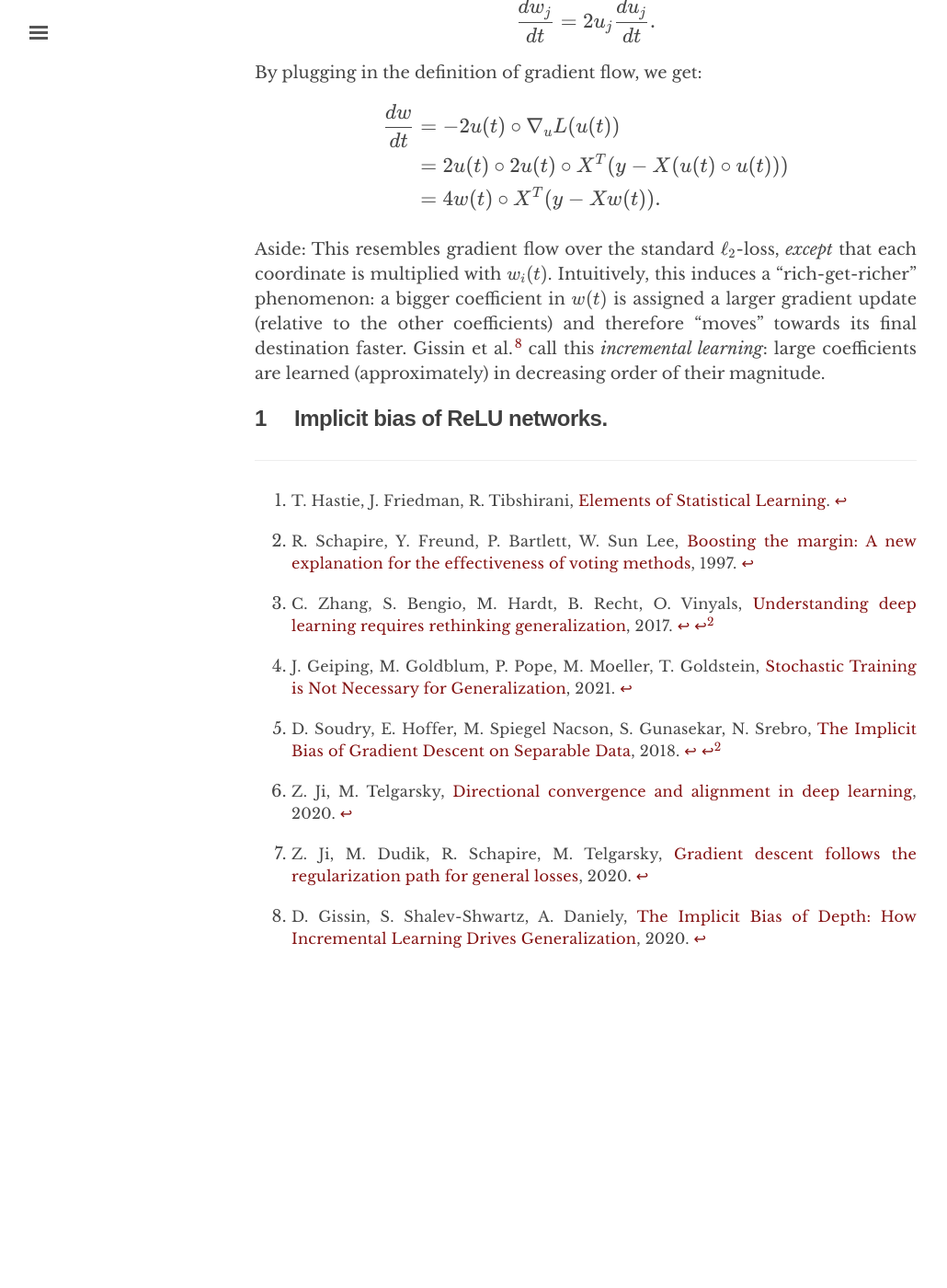
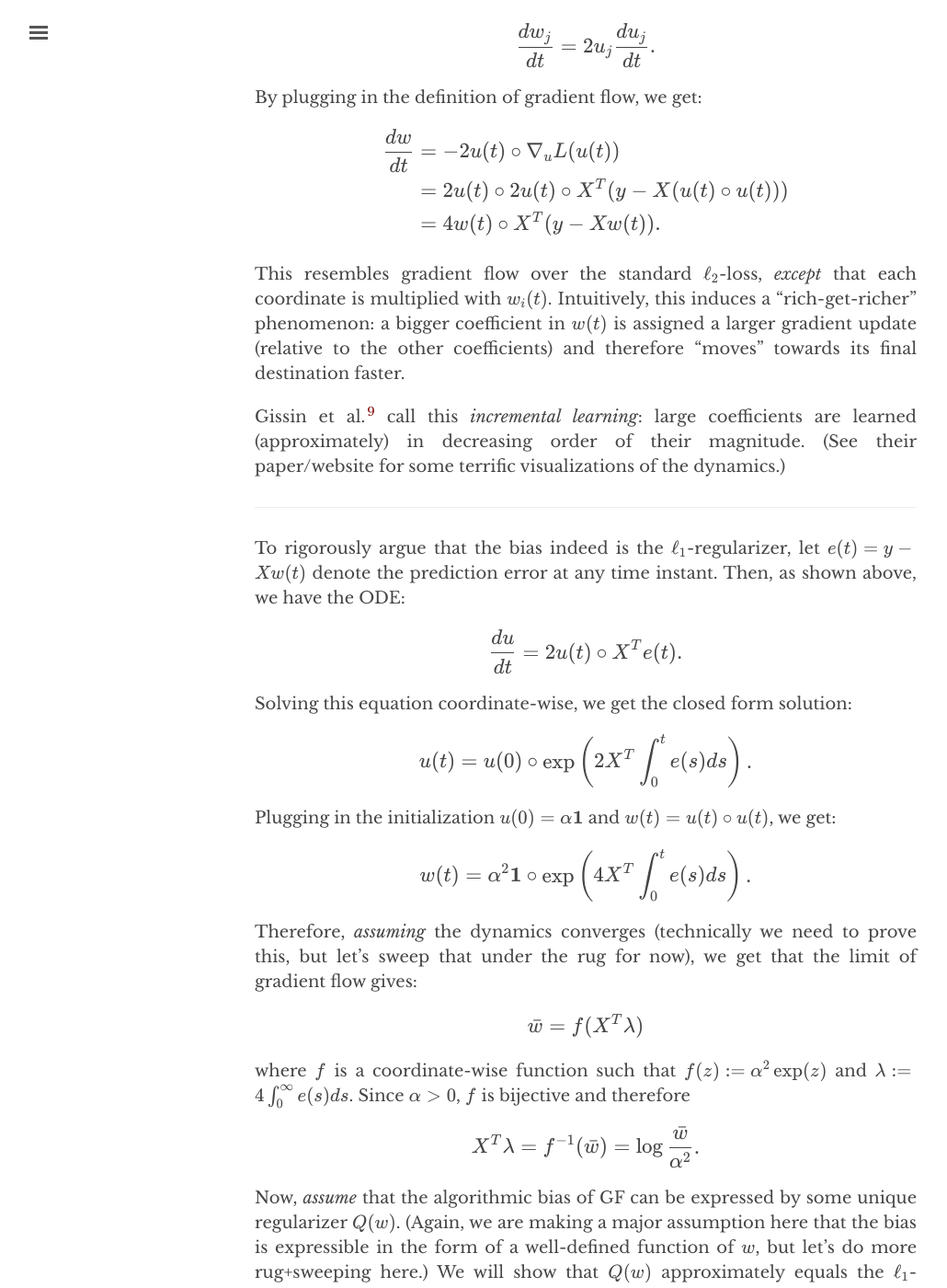
Before and after one commit to chinmayhegde/fodl, a Jekyll site: the page built from _posts/2022-01-12-generalization01.md, in a window 1280 px wide and 1400 px high, scrolled down 9674 px. Shown: the whole window at 92% size, without its empty margins (3-1033 px from the left). Built offline with Jekyll 4.4.1, drawn with Linux system fonts in a browser that asks for light colours; nearby versions of some CDN libraries; before the commit the page ends 10786 px from its top, so only the background shows below that; some of the changed text lies outside the part shown.

Commit message:
Update 2022-01-12-generalization01.md

```diff
--- a/_posts/2022-01-12-generalization01.md
+++ b/_posts/2022-01-12-generalization01.md
@@ -213,12 +213,12 @@ $$
 u = \sum_{j=1}^d v_j u_j x_j ,
 $$
 
-where the weights $(u_j, v_j)$ are trainable. This model, of course, is merely a re-parameterization of a single neuron and can only express linear functions. However, the weights interact multiplicatively, and therefore the output is a *nonlinear function of the weights*. This re-parameterization makes a world of difference in the context of gradient dynamics, and leads to a *very* different form of algorithmic bias.
+where the weights $(u_j, v_j)$ are trainable. This model, of course, is merely a re-parameterization of a single neuron and can only express linear functions. However, the weights interact multiplicatively, and therefore the output is a *nonlinear function of the weights*. This re-parameterization makes a world of difference in the context of gradient dynamics, and leads to a *very* different form of algorithmic bias, as we will show below.
 
 ### Diagonal linear models
 {:.label}
 
-For simplicity, let's just assume that $u_i = v_i$ for $i \in [d]$. (I don't believe that this assumption is important; similar conclusions should hold even if no weight tying occurs.)
+For simplicity, let's just assume that the *weights are tied* across layers, i.e., $u_i = v_i$ for $i \in [d]$. (I don't believe that this assumption is important; similar conclusions should hold even if no weight tying occurs.)
 
 Then, the prediction for any data point $x \in \R^d$ becomes
 
@@ -242,7 +242,7 @@ $$
 L(u) = \frac{1}{2} \lVert y - X(u \circ u) \rVert^2
 $$
 
-and suppose we perform gradient flow over this loss. Since $L$ is a fourth-order polynomial (quartic) function of $u$, the gradient at any $u$ is a bit more complicated:
+and suppose we perform gradient flow over this loss. Since $L$ is a fourth-order polynomial (quartic) function of $u$, the ODE governing the gradient at any time instant is a bit more complicated:
 
 $$
 \frac{du}{dt} = - \nabla_u L(u) = 2 u \circ X^T (y - X (u \circ u)) .
@@ -262,11 +262,11 @@ Somewhat curiously, we can prove that if $\alpha$ is small enough then the algor
   \end{aligned}
   $$
 
-  Suppose that gradient flow for diagonal linear networks converges to an esstimate $\bar{u}$. Then $\bar{w} = \bar{u} \circ \bar{u}$ converges to $w^*$ as $\alpha \rightarrow 0$.
+  Suppose that gradient flow for diagonal linear networks converges to an estimate $\bar{u}$. Then $\bar{w} = \bar{u} \circ \bar{u}$ converges to $w^*$ as $\alpha \rightarrow 0$.
 {:.theorem}
 
 **Proof sketch**{:.label #GFLassoProof}
-  It all comes down to the optimization dynamics. It will be helpful to understand two types of dynamics: one in the original (canonical) linear parameterization in terms of $w$, and the other in the square re-parameterization (in terms of $u$). By definition, we have $w_j = u_j^2$, and therefore
+  This proof is by Woodworth et al.[^woodworth] Let us give high level intuition first. It will be helpful to understand two types of dynamics: one in the original (canonical) linear parameterization in terms of $w$, and the other in the square re-parameterization (in terms of $u$). By definition, we have $w_j = u_j^2$, and therefore
 
   $$
   \frac{dw_j}{dt} = 2u_j \frac{du_j}{dt} .
@@ -282,11 +282,83 @@ Somewhat curiously, we can prove that if $\alpha$ is small enough then the algor
   \end{aligned}
   $$
 
-  Aside: This resembles gradient flow over the standard $\ell_2$-loss, *except* that each coordinate is multiplied with $w_i(t)$. Intuitively, this induces a "rich-get-richer" phenomenon: a bigger coefficient in $w(t)$ is assigned a larger gradient update (relative to the other coefficients) and therefore "moves" towards its final destination faster. Gissin et al.[^gissin] call this *incremental learning*: large coefficients are learned (approximately) in decreasing order of their magnitude.
+  This resembles gradient flow over the standard $\ell_2$-loss, *except* that each coordinate is multiplied with $w_i(t)$. Intuitively, this induces a "rich-get-richer" phenomenon: a bigger coefficient in $w(t)$ is assigned a larger gradient update (relative to the other coefficients) and therefore "moves" towards its final destination faster.
+
+  Gissin et al.[^gissin] call this *incremental learning*: large coefficients are learned (approximately) in decreasing order of their magnitude. (See their paper/website for some terrific visualizations of the dynamics.)
+
+  ---
+
+  To rigorously argue that the bias indeed is the $\ell_1$-regularizer, let $e(t) = y - X w(t)$ denote the prediction error at any time instant. Then, as shown above, we have the ODE:
+
+  $$
+  \frac{du}{dt} = 2 u(t) \circ X^T e(t) .
+  $$
+
+  Solving this equation coordinate-wise, we get the closed form solution:
+
+  $$
+  u(t) = u(0) \circ \exp\left( 2 X^T \int_0^t e(s) ds \right) .
+  $$
+
+  Plugging in the initialization $u(0) = \alpha \mathbf{1}$ and $w(t) = u(t) \circ u(t)$, we get:
+
+  $$
+  w(t) = \alpha^2 \mathbf{1} \circ \exp\left( 4 X^T \int_0^t e(s) ds \right).
+  $$
+
+  Therefore, *assuming* the dynamics converges (technically we need to prove this, but let's sweep that under the rug for now), we get that the limit of gradient flow gives:
+
+  $$
+  \bar{w} = f(X^T \lambda)
+  $$
+
+  where $f$ is a coordinate-wise function such that $f(z):= \alpha^2 \exp(z)$ and $\lambda := 4 \int_0^\infty e(s) ds$. Since $\alpha > 0$, $f$ is bijective and therefore
+
+  $$
+  X^T \lambda = f^{-1}(\bar{w}) = \log \frac{\bar{w}}{\alpha^2} .
+  $$
+
+  Now, *assume* that the algorithmic bias of GF can be expressed by some unique regularizer $Q(w)$. (Again, we are making a major assumption here that the bias is expressible in the form of a well-defined function of $w$, but let's do more rug+sweeping here.) We will show that $Q(w)$ approximately equals the $\ell_1$-norm of $w$. We get:
+
+  $$
+  \bar{w} = \arg \min_w Q(w), \quad y = Xw.
+  $$
+
+  KKT optimality tells us that the optimum ($\bar{w}$) should satisfy:
+
+  $$
+  y = X\bar{w}, \quad \nabla_w Q(\bar{w}) = X^T \lambda.
+  $$
+
+  for some vector $\lambda$. Therefore, we can reverse-engineer $Q$ by solving the differential equation:
+
+  $$
+  \nabla_w Q(w) = \frac{1}{\alpha^2} \log w .
+  $$
+
+  This (again) has the closed form solution:
+
+  $$
+  \begin{aligned}
+  Q(w) &= \sum_{i=1}^d \int_{0}^{w_i} \log \frac{w_i}{\alpha^2} dw_i \\
+  &= \sum_{i=1}^d w_i \log \frac{w_i}{\alpha^2} - w_i \\
+  &= \sum_{i=1}^d 2w_i \log \frac{1}{\alpha} +  \sum_{i=1}^d (w_i \log w_i - w_i) .
+  \end{aligned}
+  $$
+
+  Therefore, as $\alpha \rightarrow 0$, the first term starts to (significantly) dominate the second, and we can therefore write:
+
+  $$
+  Q(w) \approx C_\alpha \sum_{i=1}^d w_i \propto \lVert w \rVert_1 ,
+  $$
+
+  due to the fact that $w$ is non-negative by definition.
+{:.proof}
 
 
-
-{:.proof}
+**Remark**{:.label #kernelvsrich}
+  The above proof shows (again) that the algorithmic bias of gradient descent *highly* depends on the initialization; the fact that $\alpha \rightarrow 0$ was crucial in establishing $\ell_1$-bias.
+{:.remark}
 
 ## Implicit bias of ReLU networks
 {:.label}
@@ -316,3 +388,6 @@ Somewhat curiously, we can prove that if $\alpha$ is small enough then the algor
 
 [^gissin]:
     D. Gissin, S. Shalev-Shwartz, A. Daniely, [The Implicit Bias of Depth: How Incremental Learning Drives Generalization](https://openreview.net/pdf?id=H1lj0nNFwB), 2020.
+
+[^woodworth]:
+    B. Woodworth, S. Gunasekar, J. Lee, E. Moroshko, P. Savarse, I. Golan, D. Soudry, N. Srebro, [Kernel and Rich Regimes in Overparametrized Models](http://proceedings.mlr.press/v125/woodworth20a/woodworth20a.pdf), 2020.
```
